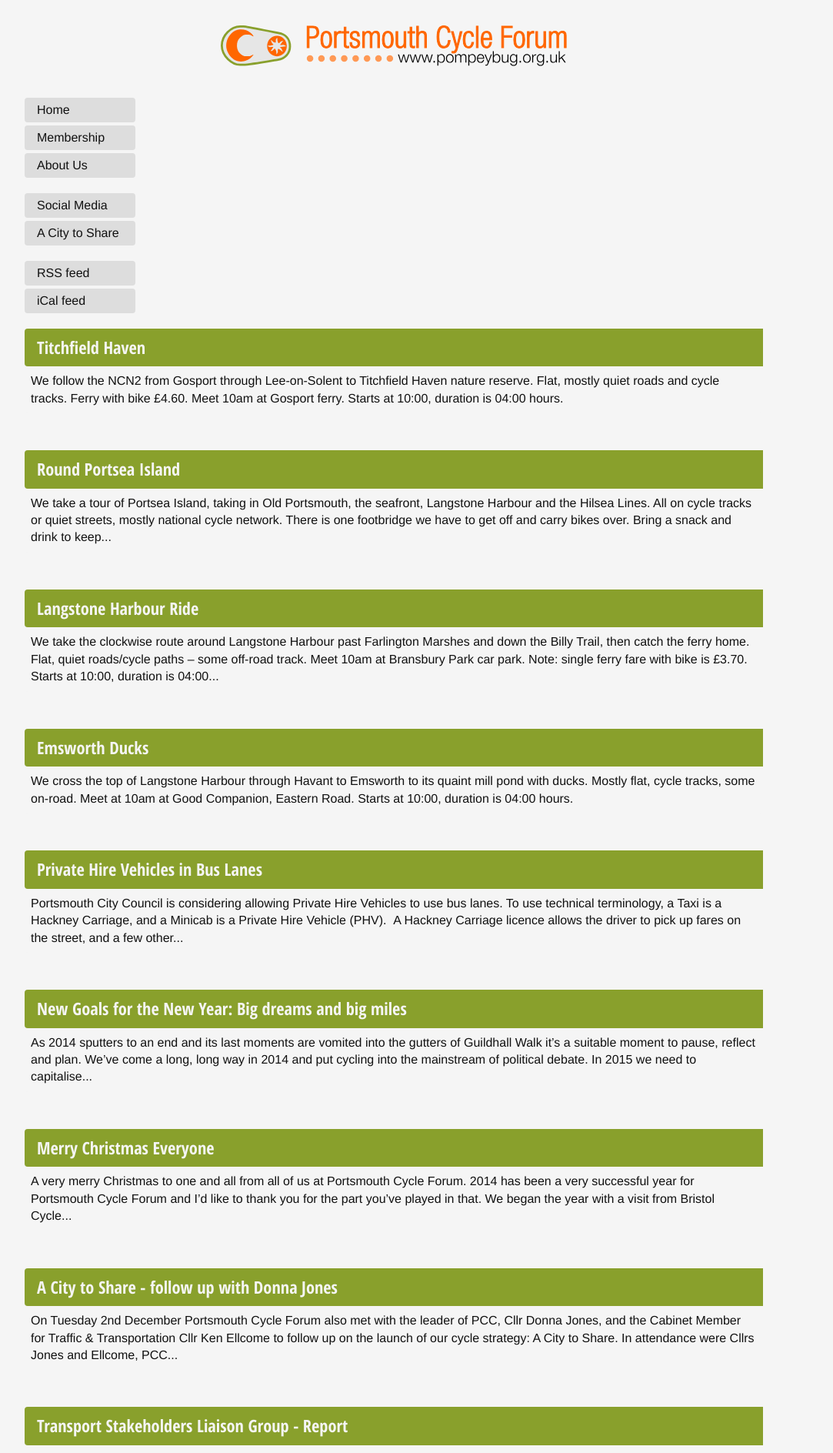
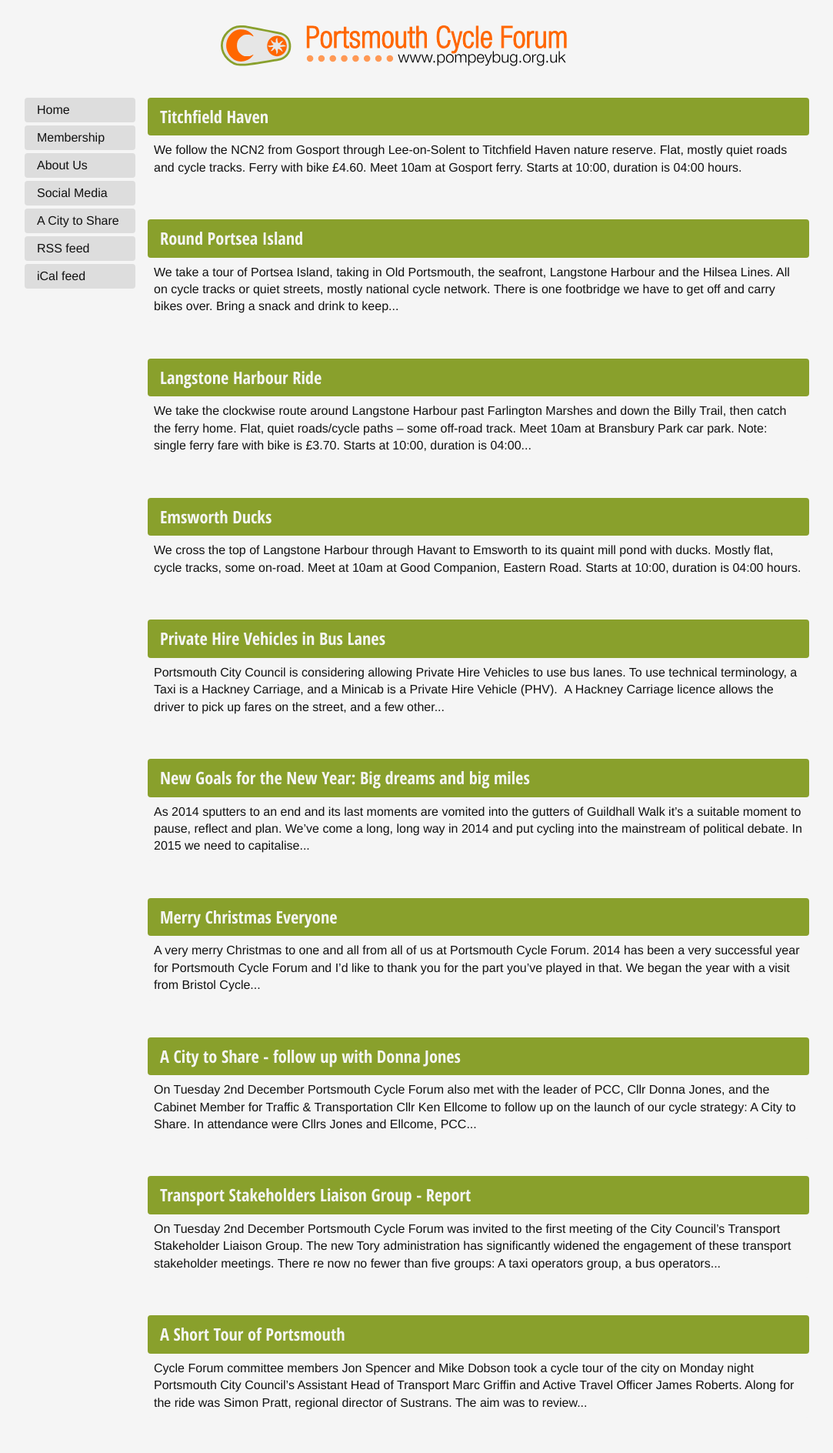
Before and after one commit to pompeybug/pompeybug.github.io, a Jekyll site: the page built from index.html, in a window 1280 px wide. Shown: the top 1888 px of the page at 77% size, without its empty margins (128-1211 px from the left). Built offline with Jekyll 4.4.1, drawn with Linux system fonts in a browser that asks for light colours.

Commit message:
flex CSS now fully extracted into separate file with vendor prefix capability for (some, short term) backwards compatibility

```diff
--- /dev/null
+++ b/_sass/_flex.scss
@@ -0,0 +1,91 @@
+li {
+/* display: inline-block; */
+}
+
+@mixin vendor-prefix($name, $argument) {
+  -webkit-#{$name}: #{$argument};
+  -ms-#{$name}: #{$argument};
+  -moz-#{$name}: #{$argument};
+  -o-#{$name}: #{$argument};
+  #{$name}: #{$argument};
+}
+
+body {
+    main {
+        header {
+            @include vendor-prefix(display, flex);
+            @include vendor-prefix(align-items, stretch);
+
+            h1, time {
+                @include vendor-prefix(display, flex);
+                @include vendor-prefix(align-items, center);
+                @include vendor-prefix(align-content, stretch);
+            }
+
+            h1 {
+                @include vendor-prefix(flex, 3);
+            }
+            time {
+                @include vendor-prefix(flex, 1);
+            }
+        }
+        article {
+            figure {
+                img {
+                    @include vendor-prefix(display, flex);
+                }
+            }
+        }
+    }
+}
+
+.vhflex {
+    @include vendor-prefix(display, flex);
+    @include vendor-prefix(flex-direction, column);
+}
+
+.vhf {
+    @include vendor-prefix(flex, 0);
+}
+
+.hvflex {
+    @include vendor-prefix(display, flex);
+    @include vendor-prefix(flex-direction, row);
+}
+
+.hvf {
+    @include vendor-prefix(flex, 1);
+}
+
+main.hvf {
+    @include vendor-prefix(flex, 4);
+}
+
+.wrapflex {
+    flex-wrap: wrap;
+}
+
+article>header {
+    @include vendor-prefix(display, flex);
+    @include vendor-prefix(align-items, center);
+
+    a {
+        @include vendor-prefix(flex, 2);
+    }
+    time {
+        @include vendor-prefix(flex, 1);
+        @include vendor-prefix(flex-basis, 4em);
+    }
+}
+
+@media screen and (max-width: $on-palm) {
+
+  .vhflex {
+      @include vendor-prefix(flex-direction, row);
+  }
+
+
+  .hvflex {
+      @include vendor-prefix(flex-direction, column);
+  }
+}
--- a/_sass/_layout.scss
+++ b/_sass/_layout.scss
@@ -19,30 +19,16 @@
     }
 
 
-
-    .flexible {
-        display: -webkit-box;      /* OLD - iOS 6-, Safari 3.1-6 */
-        display: -moz-box;         /* OLD - Firefox 19- (buggy but mostly works) */
-        display: -ms-flexbox;      /* TWEENER - IE 10 */
-        display: -webkit-flex;     /* NEW - Chrome */
-        display: flex;
-        flex: 10 auto;
-        flex-direction: row;
-    }
-
     nav {
         display: inline-block;
         min-width: 10rem;
-
-        .break {
-            margin-top: 1em;
-        }
 
         >ul {
             padding-right: 1em;
             padding-bottom: 1em;
             list-style: none;
             >li {
+                min-width: 9em;
                 >a {
                     border-radius: $small-gap;
                     text-decoration: none;
@@ -76,15 +62,6 @@
             padding: $gap $huge-gap;
         }
 
-        header {
-            display: -webkit-box;      /* OLD - iOS 6-, Safari 3.1-6 */
-            display: -moz-box;         /* OLD - Firefox 19- (buggy but mostly works) */
-            display: -ms-flexbox;      /* TWEENER - IE 10 */
-            display: -webkit-flex;
-            display: flex;
-        }
-
-
         article.precis {
             h1 {
                 font-size: 140%;
@@ -97,6 +74,7 @@
                 padding: $gap;
                 line-height: $base-line-height*0.8;
                 min-height: $base-line-height*1.5;
+                width: 6em;
             }
 
          }
@@ -114,40 +92,18 @@
 
 
             header {
-                width: 100%;
-
-                a {
-                    -webkit-box-flex: 3;      /* OLD - iOS 6-, Safari 3.1-6 */
-                    -moz-box-flex: 3;         /* OLD - Firefox 19- */
-                    -webkit-flex: 3;          /* Chrome */
-                    -ms-flex: 3;
-                    flex: 3;
-                }
 
                 h1 {
                     font-family: 'Open Sans Condensed';
-                    -webkit-box-flex: 1;      /* OLD - iOS 6-, Safari 3.1-6 */
-                    -moz-box-flex: 1;         /* OLD - Firefox 19- */
-                    -webkit-flex: 1;          /* Chrome */
-                    -ms-flex: 1;
-                    flex: 3;
                     padding: $small-gap $big-gap;
                     background: $pcf-green;
                     color: $background-color;
-
-                    border-radius: $small-gap 0 0 $small-gap;
-
-                    line-height: $base-line-height*0.8;
-                    min-height: $base-line-height*0.8;
+                    border-radius: $small-gap;
                     vertical-align: middle;
-
-                    >a{
-                        color: $background-color;
-                    }
                 }
 
                 h1, h2, time {
-                    min-height: 3rem;
+                    line-height: $base-line-height*0.8;
                 }
 
                 h1 {
@@ -159,18 +115,13 @@
                 }
 
                 time {
-                  display: inline-block;
                   background: $pcf-grey;
-                  -webkit-box-flex: 1;      /* OLD - iOS 6-, Safari 3.1-6 */
-                  -moz-box-flex: 1;         /* OLD - Firefox 19- */
-                  -webkit-flex: 1;          /* Chrome */
-                  -ms-flex: 1;
-                  flex: 1;
-                  order: 2;
-                  max-width: 5rem;
+                  max-width: 7rem;
                   text-align: center;
-                  vertical-align: middle;
-                  border-radius: 0 $small-gap $small-gap 0;
+                  margin-left: $gap;
+                  border-radius: $small-gap;
+                  padding-left: $gap;
+                  padding-right: $gap;
                 }
 
             }
@@ -188,11 +139,7 @@
 
                 img {
                     width: 100%;
-                    display: -webkit-box;      /* OLD - iOS 6-, Safari 3.1-6 */
-                    display: -moz-box;         /* OLD - Firefox 19- (buggy but mostly works) */
-                    display: -ms-flexbox;      /* TWEENER - IE 10 */
-                    display: -webkit-flex;
-                    display: flex;
+                    border-radius: $small-gap $small-gap 0 0;
                 }
 
                 >figcaption {
@@ -212,6 +159,7 @@
             width: 45%;
             padding-left: 5%;
             padding-bottom: 1rem;
+            padding-top: 2rem;
         }
 
         .split_main {
@@ -247,11 +195,6 @@
     }
 
     footer {
-        -webkit-box-flex: 3;      /* OLD - iOS 6-, Safari 3.1-6 */
-        -moz-box-flex: 3;         /* OLD - Firefox 19- */
-        -webkit-flex: 3;          /* Chrome */
-        -ms-flex: 3;
-        flex:3;
         text-align: right;
     }
 
@@ -262,9 +205,6 @@
 @media screen and (max-width: $on-palm) {
 
     body {
-        .flexible {
-          flex-direction: column;
-        }
 
         >header {
             margin-bottom: $gap;
@@ -272,22 +212,16 @@
 
         nav {
 
-            .break {
-                margin-top: 0;
-            }
-
             >ul {
-                flex-direction: row;
-                flex-wrap: wrap;
 
                 >li {
-                    display: inline;
-                    flex: 1;
-                    margin: $gap 0.25rem;
+                    min-width: 9em;
+                    margin: $small-gap;
 
                     >a {
-                        width: 10em;
+                        width: 100%;
                         text-align: center;
+                        padding: $small-gap;
                     }
                 }
             }
--- a/css/main.scss
+++ b/css/main.scss
@@ -3,7 +3,7 @@
 ---
 @charset "utf-8";
 
-$base-font-family: "Helvetica Neue", Helvetica,Tahoma,Verdana,Sans-Serif;
+$base-font-family: "Helvetica Neue", Helvetica, Tahoma, Verdana, Sans-Serif;
 $small-font-size:  90%;
 $base-line-height: 1.5;
 
@@ -38,6 +38,7 @@
 // Import partials from `sass_dir` (defaults to `_sass`)
 @import
         "base",
+        "flex",
         "layout",
         "print",
         "todo"
```
